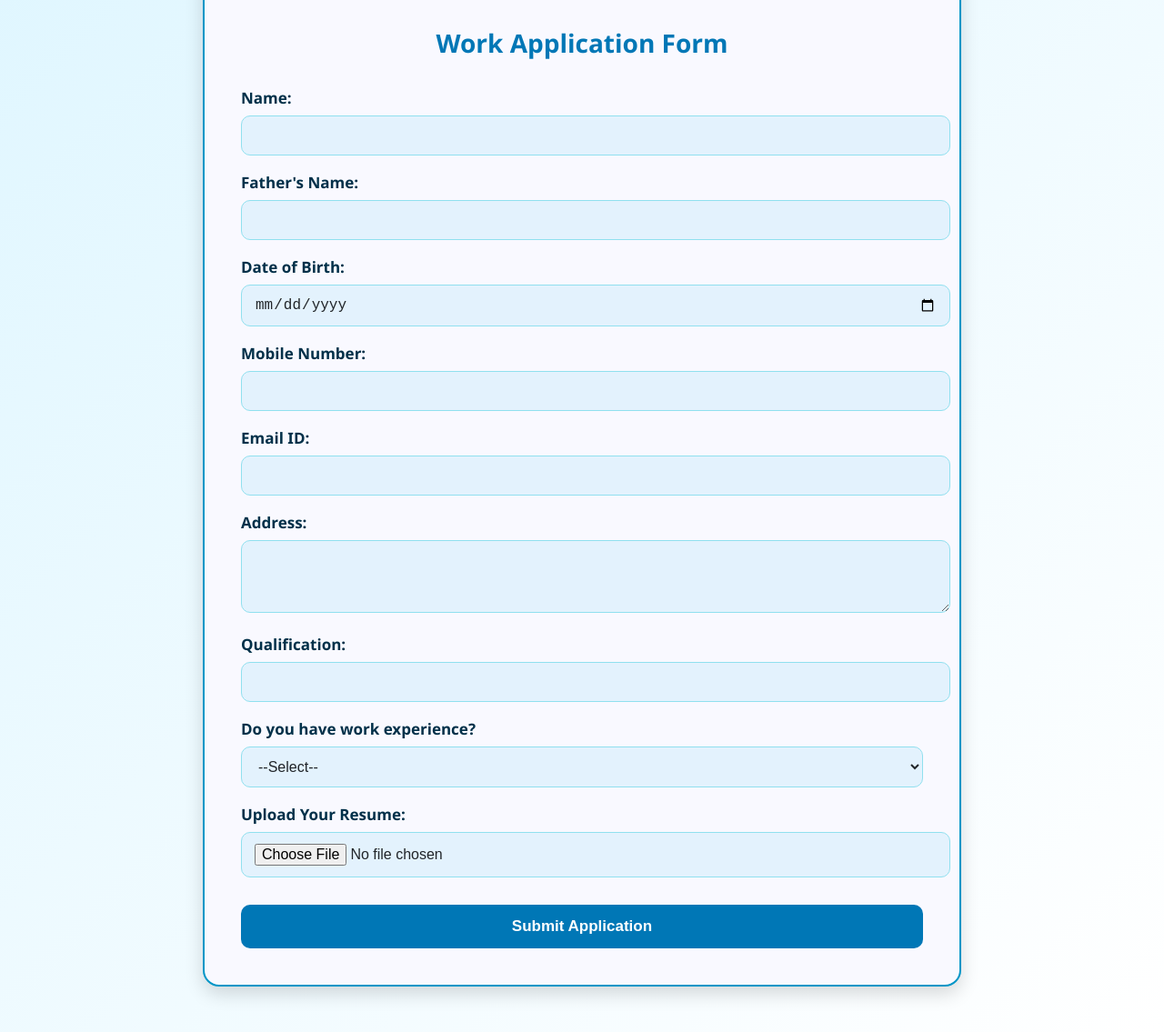
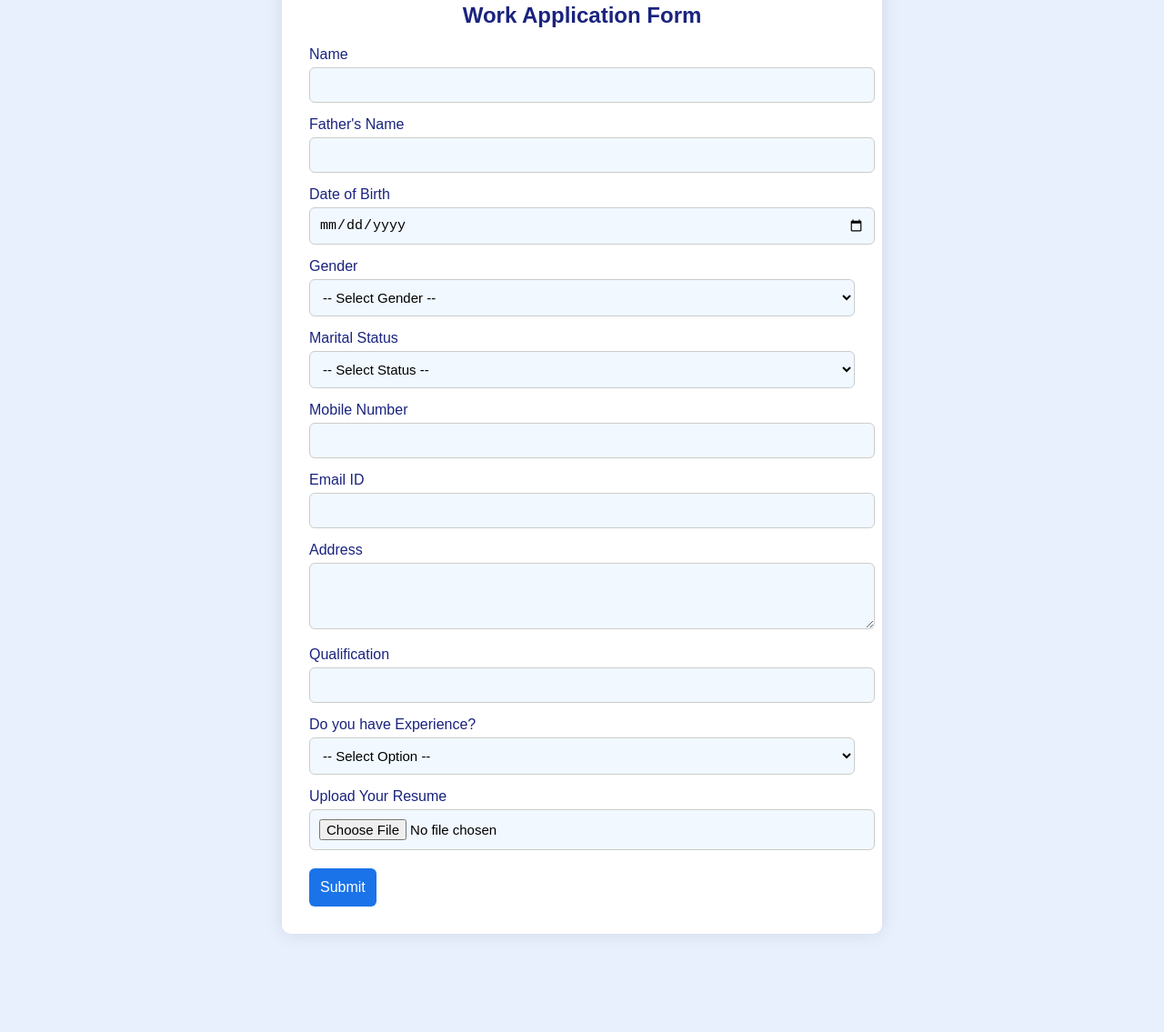
Before and after one commit to bdu62a1224089/Form, a plain HTML site: page index.html in a window 1280 px wide. Shown: the part 87-1222 px from the top of the page at 91% size. After the commit the page ends 1154 px from the top, so only its background shows below. Drawn offline with Linux system fonts and the light colour scheme.

Commit message:
index.html

```diff
--- a/index.html
+++ b/index.html
@@ -1,169 +1,128 @@
 <!DOCTYPE html>
-<html lang="en">
+<html>
 <head>
-  <meta charset="UTF-8">
-  <title>Work Application Form</title>
+  <title>Work Form</title>
   <style>
     body {
-      margin: 0;
-      font-family: 'Segoe UI', sans-serif;
-      background: linear-gradient(135deg, #dff6ff, #ffffff);
-      padding: 50px;
-      color: #333;
-      font-size: 17px;
+      background-color: #e8f0fe;
+      font-family: Arial, sans-serif;
     }
 
-    .form-container {
-      max-width: 750px;
-      margin: auto;
-      background: #f9f9ff;
-      padding: 40px;
-      border-radius: 18px;
-      box-shadow: 0 8px 20px rgba(0, 0, 0, 0.15);
-      border: 2px solid #0096c7;
+    .container {
+      max-width: 600px;
+      margin: 40px auto;
+      background-color: #ffffff;
+      padding: 30px;
+      border-radius: 10px;
+      box-shadow: 0 0 20px rgba(0,0,0,0.1);
     }
 
     h2 {
       text-align: center;
-      color: #0077b6;
-      margin-bottom: 30px;
-      font-size: 28px;
+      color: #1a237e;
     }
 
     label {
-      font-weight: 600;
       display: block;
-      margin-top: 18px;
-      color: #003049;
+      margin-top: 15px;
+      color: #1a237e;
+      font-size: 16px;
     }
 
     input, select, textarea {
       width: 100%;
-      padding: 12px 14px;
-      margin-top: 8px;
-      border-radius: 10px;
-      border: 1px solid #90e0ef;
-      font-size: 16px;
-      background: #e3f2fd;
-      color: #212529;
+      padding: 10px;
+      margin-top: 5px;
+      border: 1px solid #ccc;
+      border-radius: 6px;
+      background-color: #f1f8ff;
+      font-size: 15px;
     }
 
-    input:focus, textarea:focus, select:focus {
-      background: #ffffff;
-      outline: none;
-      border-color: #0077b6;
-      box-shadow: 0 0 6px rgba(0, 119, 182, 0.3);
+    .submit-btn {
+      background-color: #1a73e8;
+      color: white;
+      border: none;
+      padding: 12px;
+      margin-top: 20px;
+      border-radius: 6px;
+      cursor: pointer;
+      font-size: 16px;
     }
 
-    textarea {
-      resize: vertical;
-    }
-
-    button {
-      width: 100%;
-      padding: 14px;
-      font-size: 17px;
-      font-weight: bold;
-      color: #fff;
-      background-color: #0077b6;
-      border: none;
-      border-radius: 10px;
-      margin-top: 30px;
-      cursor: pointer;
-      transition: background 0.3s ease;
-    }
-
-    button:hover {
-      background-color: #023e8a;
-    }
-
-    .hidden {
-      display: none;
+    .submit-btn:hover {
+      background-color: #0c47a1;
     }
   </style>
 </head>
 <body>
+  <div class="container">
+    <h2>Work Application Form</h2>
+    <form action="https://getform.io/f/your-getform-endpoint" method="POST" enctype="multipart/form-data">
+      <label for="name">Name</label>
+      <input type="text" name="name" required>
 
-  <div class="form-container">
-    <form action="https://getform.io/f/ayveppdb" method="POST" enctype="multipart/form-data" onsubmit="return validateForm()">
-      <h2>Work Application Form</h2>
+      <label for="father">Father's Name</label>
+      <input type="text" name="father" required>
 
-      <label for="name">Name:</label>
-      <input type="text" name="name" id="name" required>
+      <label for="dob">Date of Birth</label>
+      <input type="date" name="dob" required>
 
-      <label for="father">Father's Name:</label>
-      <input type="text" name="father" id="father" required>
+      <label for="gender">Gender</label>
+      <select name="gender" required>
+        <option value="">-- Select Gender --</option>
+        <option value="Male">Male</option>
+        <option value="Female">Female</option>
+        <option value="Other">Other</option>
+      </select>
 
-      <label for="dob">Date of Birth:</label>
-      <input type="date" name="dob" id="dob" required>
+      <label for="marital">Marital Status</label>
+      <select name="marital" required>
+        <option value="">-- Select Status --</option>
+        <option value="Married">Married</option>
+        <option value="Unmarried">Unmarried</option>
+      </select>
 
-      <label for="mobile">Mobile Number:</label>
-      <input type="text" name="mobile" id="mobile" pattern="\d{10}" title="Enter 10-digit mobile number" required>
+      <label for="mobile">Mobile Number</label>
+      <input type="tel" name="mobile" pattern="[0-9]{10}" required>
 
-      <label for="email">Email ID:</label>
-      <input type="email" name="email" id="email" required>
+      <label for="email">Email ID</label>
+      <input type="email" name="email" required>
 
-      <label for="address">Address:</label>
-      <textarea name="address" id="address" rows="3" required></textarea>
+      <label for="address">Address</label>
+      <textarea name="address" rows="3" required></textarea>
 
-      <label for="qualification">Qualification:</label>
-      <input type="text" name="qualification" id="qualification" required>
+      <label for="qualification">Qualification</label>
+      <input type="text" name="qualification" required>
 
-      <label>Do you have work experience?</label>
-      <select id="hasExperience" name="hasExperience" onchange="toggleExperienceFields()" required>
-        <option value="">--Select--</option>
+      <label for="experience">Do you have Experience?</label>
+      <select name="experience" id="experience" onchange="toggleExperienceDetails()" required>
+        <option value="">-- Select Option --</option>
         <option value="No">No</option>
         <option value="Yes">Yes</option>
       </select>
 
-      <div id="experienceSection" class="hidden">
-        <label for="experienceYears">Years of Experience:</label>
-        <input type="number" name="experienceYears" id="experienceYears" min="0" max="50">
+      <div id="expDetails" style="display:none;">
+        <label for="years">Years of Experience</label>
+        <input type="number" name="years" min="0">
 
-        <label for="workDetails">Work Details:</label>
-        <textarea name="workDetails" id="workDetails" rows="3"></textarea>
+        <label for="workdetails">Work Details</label>
+        <textarea name="workdetails" rows="2"></textarea>
       </div>
 
-      <label for="resume">Upload Your Resume:</label>
-      <input type="file" name="resume" id="resume" accept=".pdf,.doc,.docx" required>
+      <label for="resume">Upload Your Resume</label>
+      <input type="file" name="resume" accept=".pdf,.doc,.docx" required>
 
-      <button type="submit">Submit Application</button>
+      <button type="submit" class="submit-btn">Submit</button>
     </form>
   </div>
 
   <script>
-    function toggleExperienceFields() {
-      const expSection = document.getElementById('experienceSection');
-      const hasExp = document.getElementById('hasExperience').value;
-      if (hasExp === "Yes") {
-        expSection.classList.remove("hidden");
-        document.getElementById('experienceYears').required = true;
-        document.getElementById('workDetails').required = true;
-      } else {
-        expSection.classList.add("hidden");
-        document.getElementById('experienceYears').required = false;
-        document.getElementById('workDetails').required = false;
-      }
-    }
-
-    function validateForm() {
-      const mobile = document.getElementById('mobile').value;
-      const resume = document.getElementById('resume').value;
-
-      if (!/^\d{10}$/.test(mobile)) {
-        alert("Please enter a valid 10-digit mobile number.");
-        return false;
-      }
-
-      const allowedExtensions = /(\.pdf|\.doc|\.docx)$/i;
-      if (!allowedExtensions.exec(resume)) {
-        alert("Please upload a PDF, DOC, or DOCX file.");
-        return false;
-      }
-
-      return true;
+    function toggleExperienceDetails() {
+      const expSelect = document.getElementById("experience");
+      const expDetails = document.getElementById("expDetails");
+      expDetails.style.display = expSelect.value === "Yes" ? "block" : "none";
     }
   </script>
-
 </body>
 </html>
```
